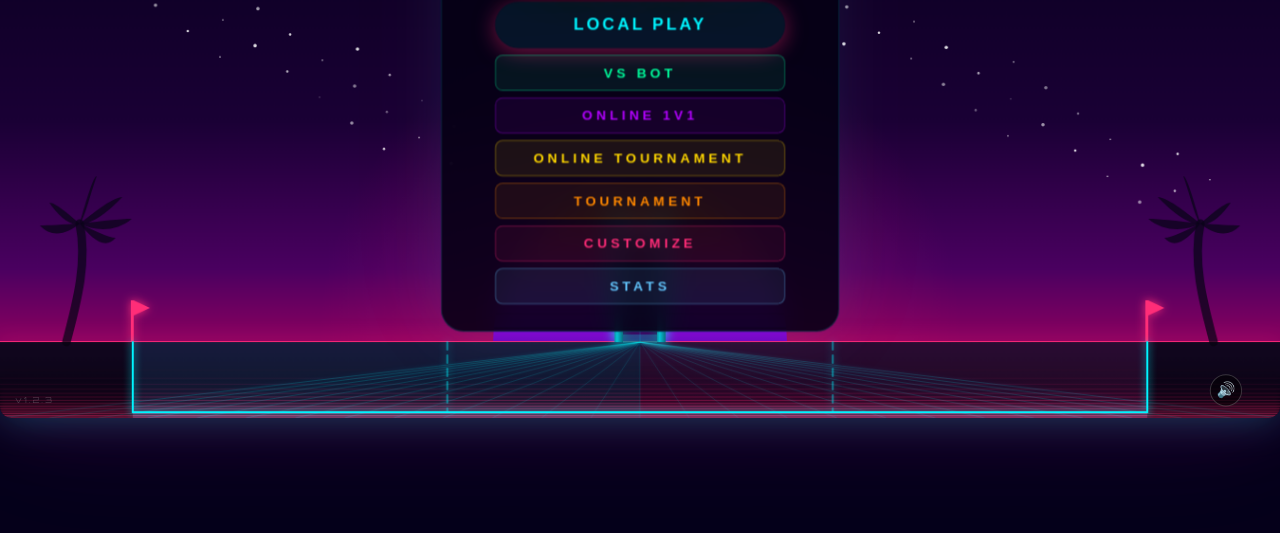
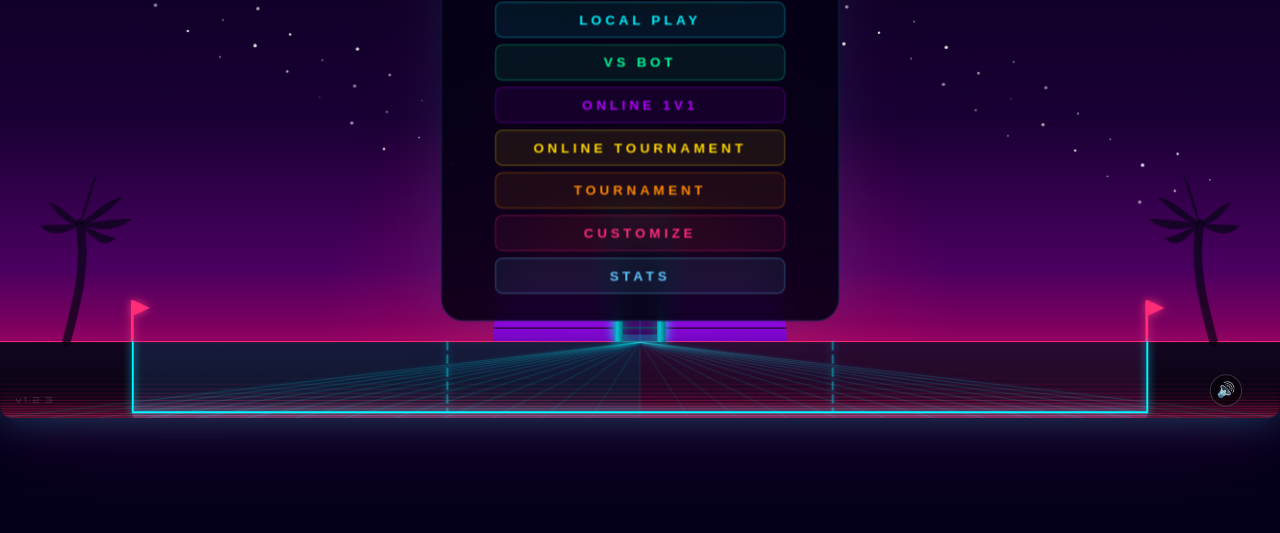
Before and after one commit to jfrodin/Beach-Volleyball-Showdown, a website: page index.html in a window 1280 px wide. Shown: the part 267-800 px from the top of the page. Drawn offline with nearby package versions, Linux system fonts and the light colour scheme; animation ran at ten frames a second.

Commit message:
fix: LOCAL PLAY button styling matches other menu buttons
Removed btn-primary class from #btn-start so it uses the same
neon border styling as the rest of the menu buttons.

Co-Authored-By: Claude Sonnet 4.6 <noreply@anthropic.com>

```diff
--- a/index.html
+++ b/index.html
@@ -37,7 +37,7 @@
             <div class="logo-main">SHOWDOWN</div>
           </div>
           <div class="start-btn-col">
-            <button id="btn-start" class="btn-primary btn-menu">LOCAL PLAY</button>
+            <button id="btn-start" class="btn-menu btn-menu-secondary">LOCAL PLAY</button>
             <button id="btn-vs-bot" class="btn-menu btn-menu-secondary">VS BOT</button>
             <button id="btn-online" class="btn-menu btn-menu-secondary">ONLINE 1v1</button>
             <button id="btn-online-tournament" class="btn-menu btn-menu-secondary">ONLINE TOURNAMENT</button>
```
